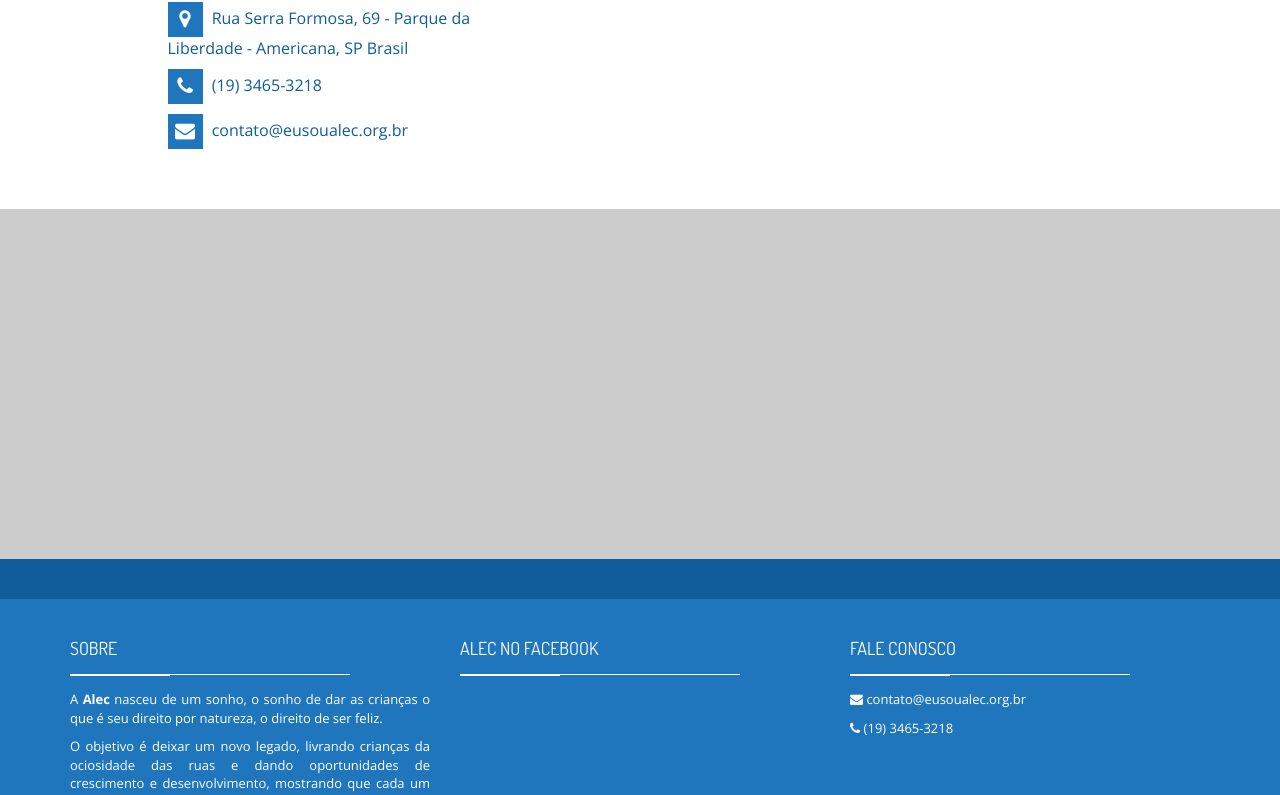
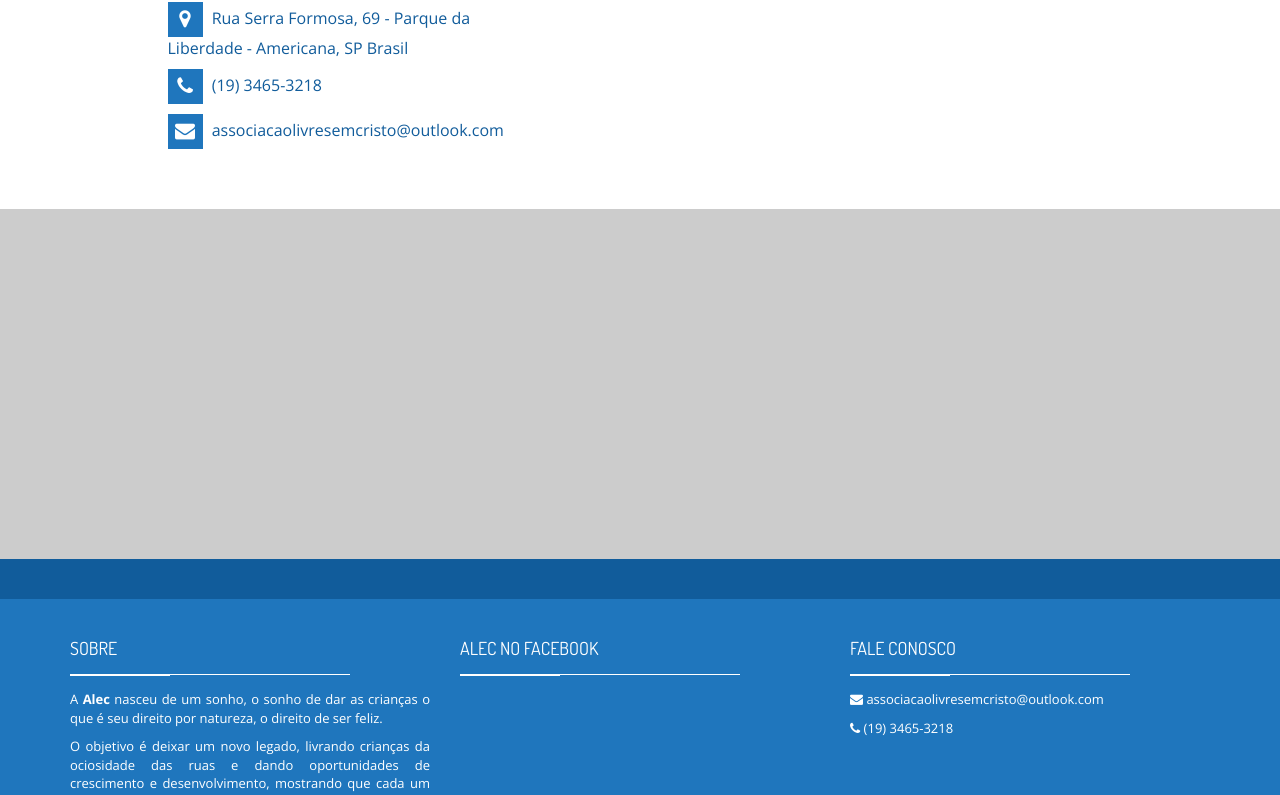
Before and after one commit to eusoualec/eusoualec.github.io, a Jekyll site: the page built from contact.html, in a window 1280 px wide. Shown: the part 475-1270 px from the top of the page. Built offline with Jekyll 4.4.1, drawn with Linux system fonts in a browser that asks for light colours; nearby versions of some CDN libraries; grey boxes are pictures that could not be loaded.

Commit message:
Corrigido endereço de e-mail
Closes #4

```diff
--- a/_config.yml
+++ b/_config.yml
@@ -13,6 +13,7 @@ description: > # this means to ignore newlines until "baseurl:"
 baseurl: "" # the subpath of your site, e.g. /blog
 url: "http://eusoualec.org.br" # the base hostname & protocol for your site
 telefone: (19) 3465-3218
-email: contato@eusoualec.org.br
+email: associacaolivresemcristo@outlook.com
+
 # Build settings
 markdown: kramdown
```
